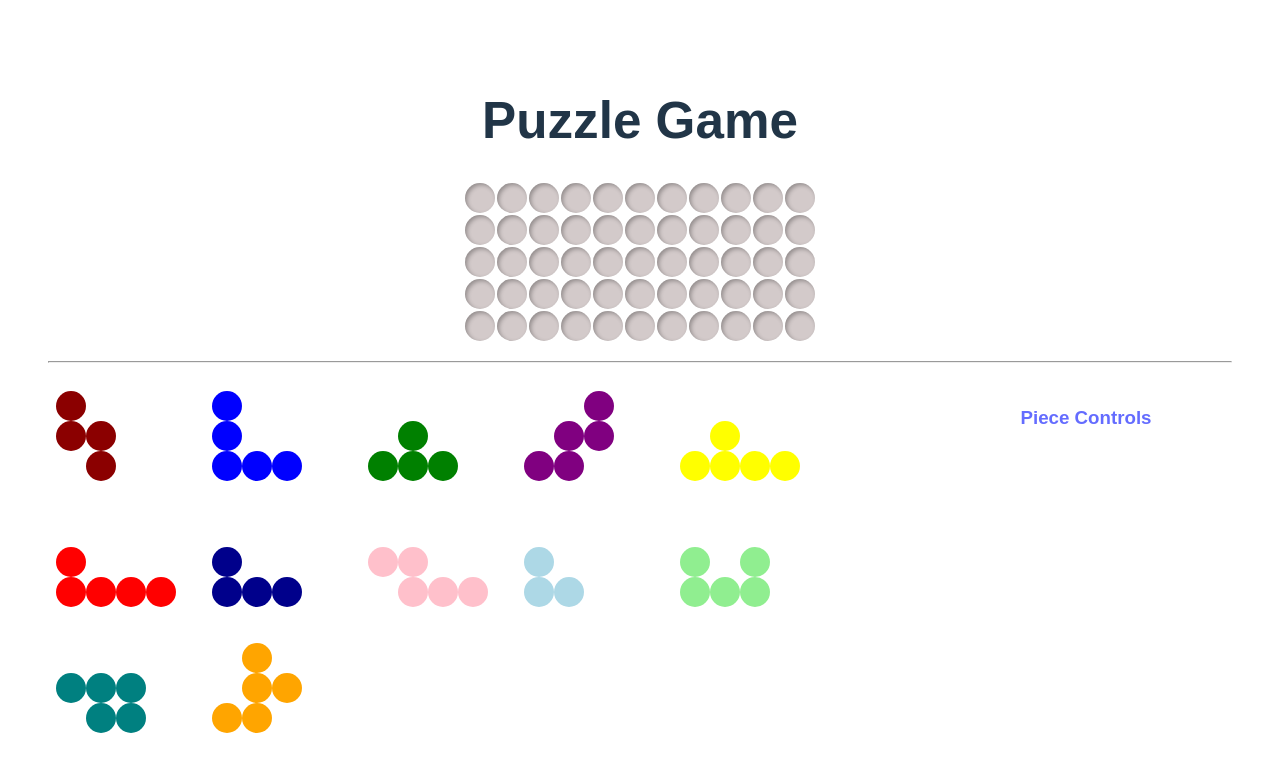
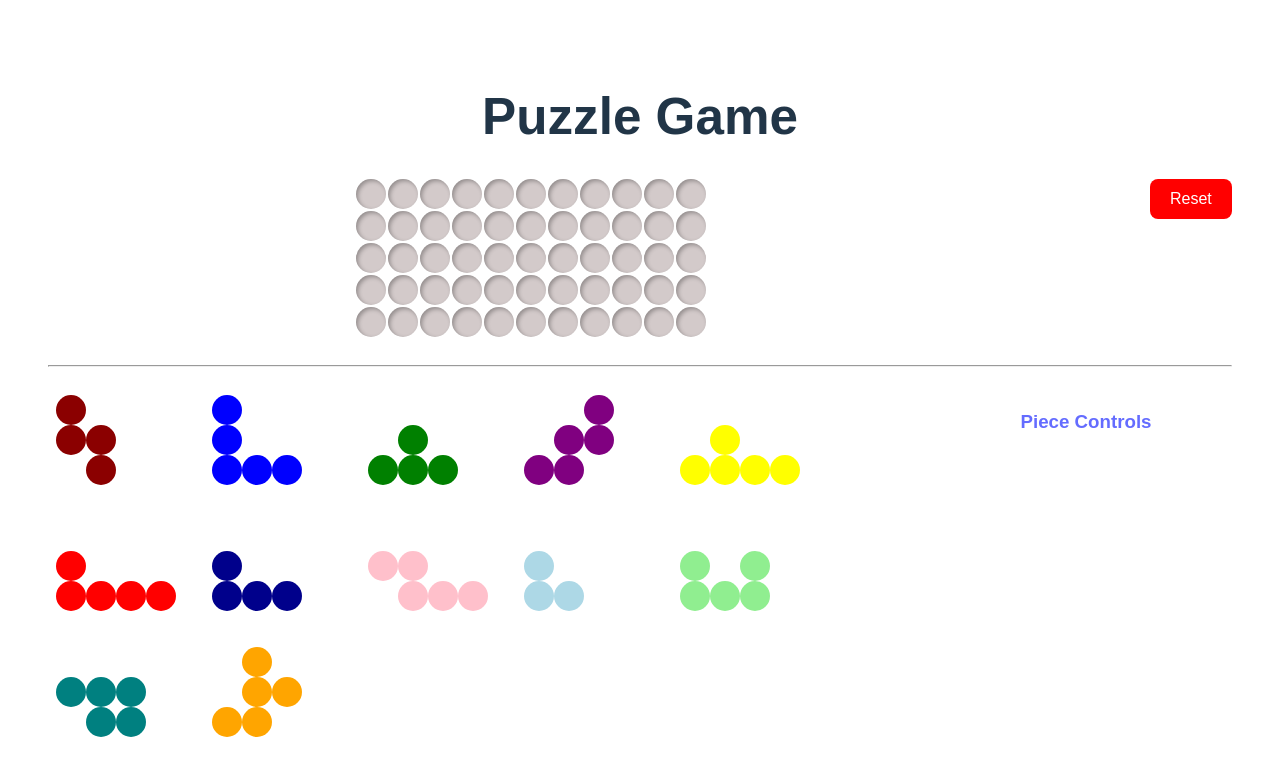
Before and after one commit to Marcus-Johnsson/Square-Puzzle, a Svelte app: page / in a window 1280 px wide. Shown: the top 776 px of the page. Built offline with nearby package versions, Linux system fonts and the light colour scheme.

Commit message:
Implement timer functionality and win condition in Board component; enhance reset logic

```diff
--- a/src/components/Board.svelte
+++ b/src/components/Board.svelte
@@ -1,6 +1,6 @@
 <script>
   import { allPieces } from "../lib/pieces";
-
+  import {tick} from "svelte";
   export let width;
   export let height;
 
@@ -18,6 +18,8 @@
     }
   }
 
+  let seconds = 0;
+  let interval;
   let draggedPiece = null;
   let pieceRotations = {}; // Track rotation state for each piece
   let pieceFlipped = {}; // Track flip state for each piece
@@ -26,7 +28,25 @@
   function onDragOver(event) {
     event.preventDefault();
   }
+let wasEmpty = true;
 
+  $: {
+    const occupiedCount = cells.filter(c => c.occupied).length;
+    if (wasEmpty && occupiedCount > 0) {
+      // Board just went from empty to having a piece
+      timerInterval();
+      wasEmpty = false;
+    }
+    if (occupiedCount === 0) {
+      wasEmpty = true;
+    }
+  }
+  function timerInterval() {
+    if (interval) return; // Prevent multiple intervals
+    interval = setInterval(() => {
+      seconds += 1;
+    }, 1000);
+  }
   // Function to rotate a shape matrix 90 degrees clockwise
   function rotateShape(shape) {
     const rows = shape.length;
@@ -191,6 +211,7 @@
           }
         });
       });
+
     } else {
       // Illegal move: restore original position if piece was previously on board
       if (originalCells.length > 0) {
@@ -205,6 +226,14 @@
 
     draggedPiece = null;
     cells = [...cells]; // refresh board
+    controlWin();
+  }
+
+  function controlWin(){
+    const allOccupied = cells.every(c => c.occupied);
+    if (allOccupied) {
+      alert("Congratulations! You've completed the puzzle!");
+    }
   }
 
   function onReDrag(cell) {
@@ -252,9 +281,25 @@
     });
     cells = [...cells]; // refresh board
   }
+
+  function resetPuzzle() {
+    cells.forEach(c => {
+      c.occupied = false;
+      c.color = null;
+      c.pieceId = null;
+    });
+    cells = [...cells]; // refresh board
+    seconds = 0;
+    clearInterval(interval);
+    interval = null;
+    pieceRotations = {};
+    pieceFlipped = {};
+    selectedPiece = null;
+  }
 </script>
 
 <!-- Puzzle board -->
+  <div class="game-container" style="">
     <div class="board" style="grid-template-columns: repeat({width}, 30px);">
       {#each cells as cell}
         <!-- svelte-ignore a11y_interactive_supports_focus -->
@@ -271,7 +316,11 @@
       </div>
     {/each}
   </div>
-
+    <div style="text-align:center;color:white">
+      Time: {Math.floor(seconds / 60)}:{(seconds % 60).toString().padStart(2, '0')}
+    </div>
+    <button style="color:white;background:red"on:click={() => resetPuzzle()}> Reset</button>
+</div>
 <hr />
 
 <!-- Game area with pieces and controls -->
@@ -290,8 +339,9 @@
         {#each transformedShape as row, rowIndex}
           <div class="row">
             {#each row as cell, colIndex}
+              <!-- svelte-ignore a11y_no_static_element_interactions -->
               <div
-                draggable={!piece.placed && selectedPiece !== piece.name}
+                draggable={!piece.placed}
                 class="cell {cell ? 'filled' : ''}"
                 style="background: {cell ? piece.color : 'transparent'};"
                 on:dragstart={() => startDragging(
```
Lines whose indentation alone changed are shown as unchanged.
